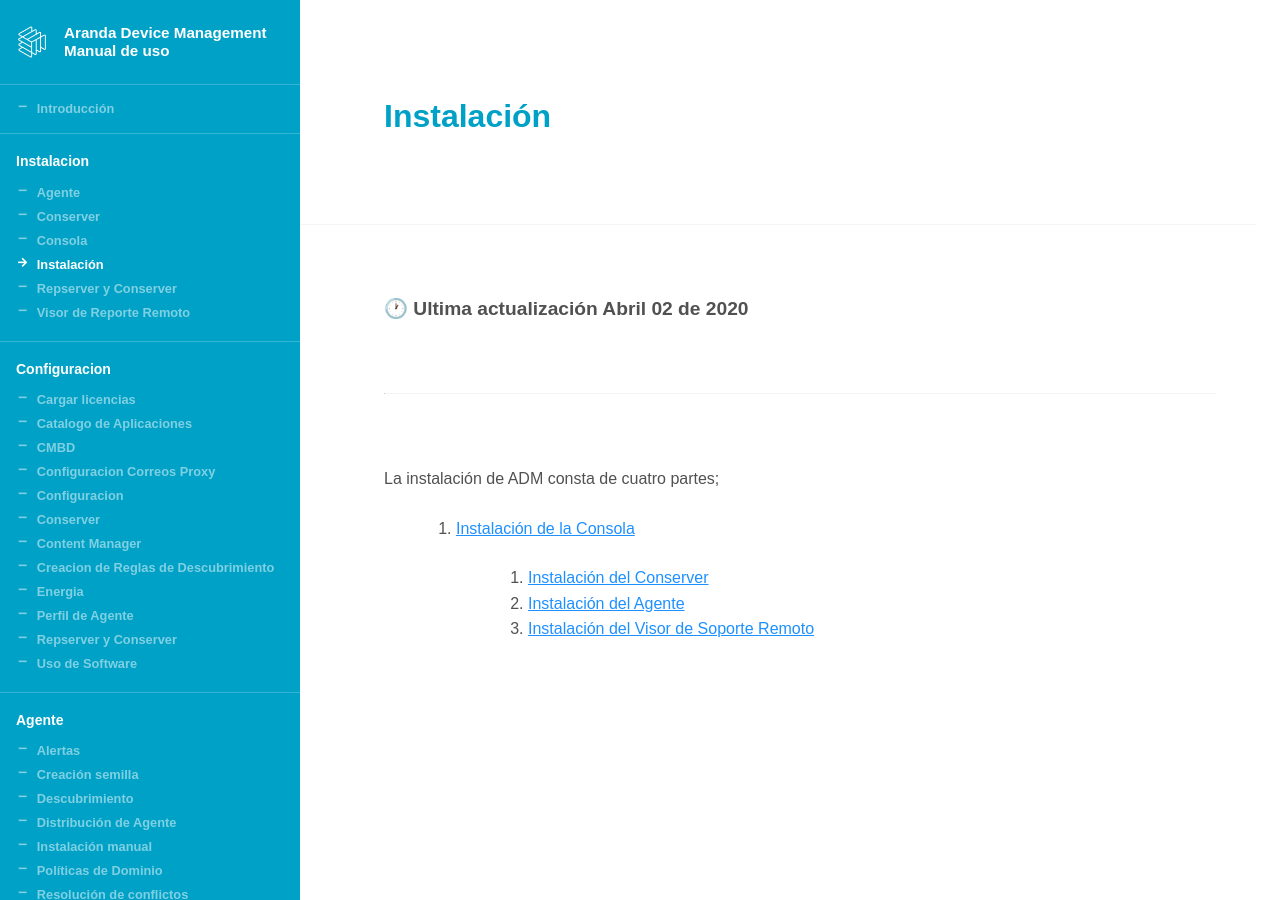
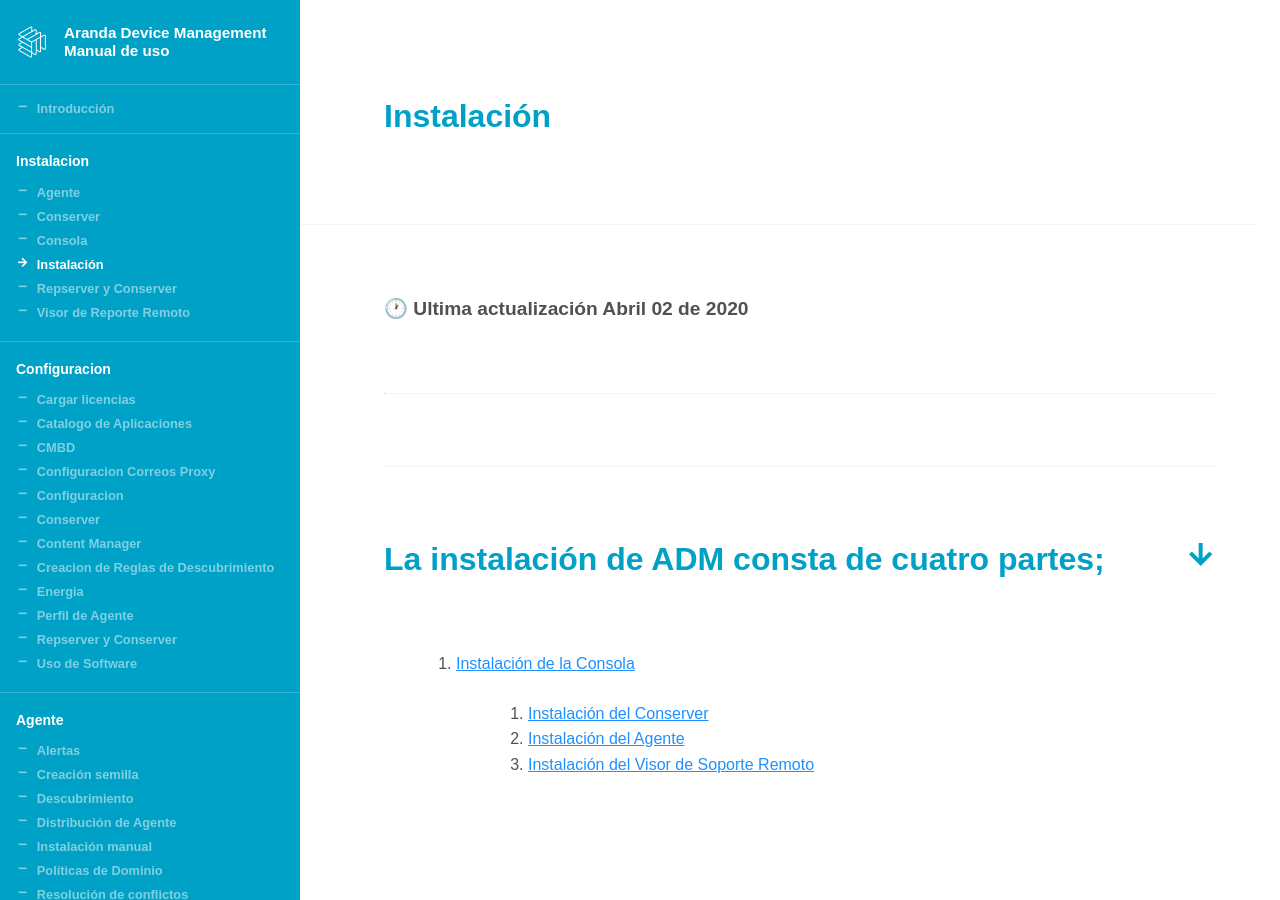
Before and after one commit to Nats85/adm, a Jekyll site: the page built from _docs/instalacion/instalacion.md, in a window 1280 px wide. Built offline with Jekyll 4.4.1, drawn with Linux system fonts in a browser that asks for light colours.

```diff
--- a/_docs/instalacion/instalacion.md
+++ b/_docs/instalacion/instalacion.md
@@ -7,7 +7,7 @@ info:
 
 
 
-La instalación de ADM consta de cuatro partes;
+# La instalación de ADM consta de cuatro partes;
 
   > 1. [Instalación de la Consola](https://nats85.github.io/adm/docs/instalacion/consola.html)
 	> 2. [Instalación del Conserver](https://nats85.github.io/adm/docs/instalacion/conserver.html)
```
